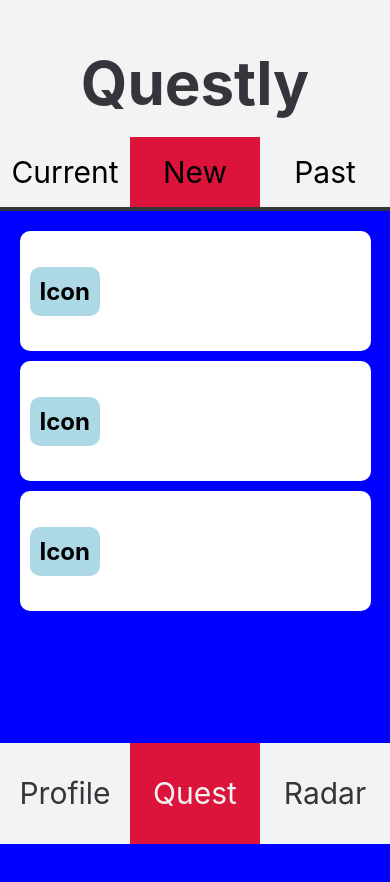
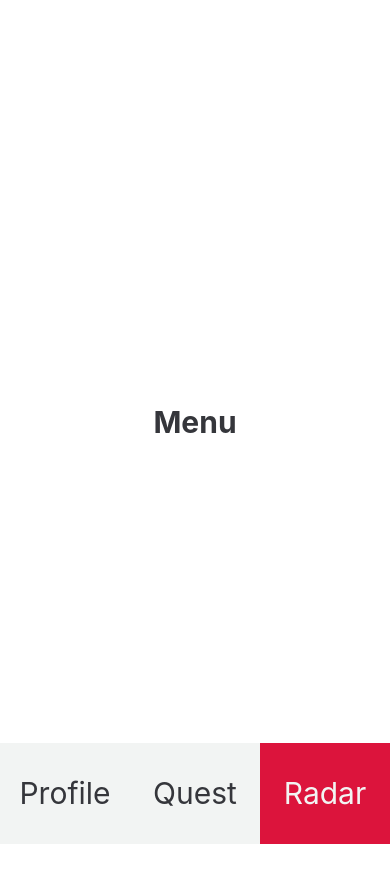
Before and after one commit to LanceCampos5302/Questly, a React Native app: screen /Menu in a window 390 px wide. Shown: the top 882 px of the page. After the commit the page ends 844 px from the top, so only its background shows below. Built offline with nearby package versions, Linux system fonts and the light colour scheme.

Commit message:
First Routes

```diff
--- a/App.js
+++ b/App.js
@@ -6,12 +6,23 @@ import MenuPage from './components/MenuPage';
 import QuestPage from './components/QuestPage';
 import ProfilePage from './components/ProfilePage';
 
+import { NavigationContainer } from '@react-navigation/native';
+import { createStackNavigator } from '@react-navigation/stack';
+const Stack = createStackNavigator();
+
 export default function App() {
   return (
-    <View style={styles.container}>
-        <QuestPage></QuestPage>
-        <StatusBar style="auto" />
-    </View>
+    <NavigationContainer>
+      <Stack.Navigator initialRouteName="QuestPage">
+        <Stack.Screen name="Login" component={LoginPage} options={{ headerShown: false }} />
+        <Stack.Screen name="SignUp" component={SignUpPage} options={{ headerShown: false }} />
+        <Stack.Screen name="Menu" component={MenuPage} options={{ headerShown: false }} />
+        <Stack.Screen name="QuestPage" component={QuestPage} options={{ headerShown: false }} />
+        <Stack.Screen name="Profile" component={ProfilePage} options={{ headerShown: false }} />
+      </Stack.Navigator>
+      <StatusBar style="auto" />
+    </NavigationContainer>
+
   );
 }
 
--- a/components/MenuNav.js
+++ b/components/MenuNav.js
@@ -1,13 +1,19 @@
 import React, { useState } from 'react';
 import { StyleSheet, Text, View, TouchableOpacity } from 'react-native';
 import { globalStyles, resetStyles } from '../AppStyles';
-
+import { useNavigation, useRoute } from '@react-navigation/native';
 
 const MenuNav = () => {
   const [selectedSection, setSelectedSection] = useState('Quest'); // Initialize with the 'Quest' section as selected
+  const navigation = useNavigation();
+  const route = useRoute();
+
+  const isQuestPage = route.name === 'QuestPage';
+  const isProfilePage = route.name === 'Profile';
 
   const handleSectionClick = (section) => {
     setSelectedSection(section);
+    navigation.navigate(section);
   };
 
   return (
@@ -16,29 +22,29 @@ const MenuNav = () => {
         <TouchableOpacity
           style={[
             styles.navSection,
-            selectedSection === 'Profile' && styles.navCenterSection,
+            isProfilePage && styles.navCenterSection,
           ]}
           onPress={() => handleSectionClick('Profile')}
         >
-          <Text style={[styles.text, selectedSection === 'Profile' && styles.centerText]}>Profile</Text>
+          <Text style={[styles.text, isProfilePage && styles.centerText]}>Profile</Text>
         </TouchableOpacity>
         <TouchableOpacity
           style={[
             styles.navSection,
-            selectedSection === 'Quest' && styles.navCenterSection,
+            isQuestPage && styles.navCenterSection,
           ]}
-          onPress={() => handleSectionClick('Quest')}
+          onPress={() => handleSectionClick('QuestPage')}
         >
-          <Text style={[styles.text, selectedSection === 'Quest' && styles.centerText]}>Quest</Text>
+          <Text style={[styles.text, isQuestPage && styles.centerText]}>Quest</Text>
         </TouchableOpacity>
         <TouchableOpacity
           style={[
             styles.navSection,
-            selectedSection === 'Radar' && styles.navCenterSection,
+            !isQuestPage && !isProfilePage && styles.navCenterSection,
           ]}
           onPress={() => handleSectionClick('Radar')}
         >
-          <Text style={[styles.text, selectedSection === 'Radar' && styles.centerText]}>Radar</Text>
+          <Text style={[styles.text, !isQuestPage && !isProfilePage && styles.centerText]}>Radar</Text>
         </TouchableOpacity>
       </View>
     </View>
--- a/package.json
+++ b/package.json
@@ -9,6 +9,7 @@
     "web": "expo start --web"
   },
   "dependencies": {
+    "@react-native-community/masked-view": "^0.1.11",
     "@react-navigation/native": "^6.1.8",
     "@react-navigation/stack": "^6.3.18",
     "expo": "~49.0.13",
```
Also changed, not shown: 1 other file (tests, documents, lock files or other folders).
